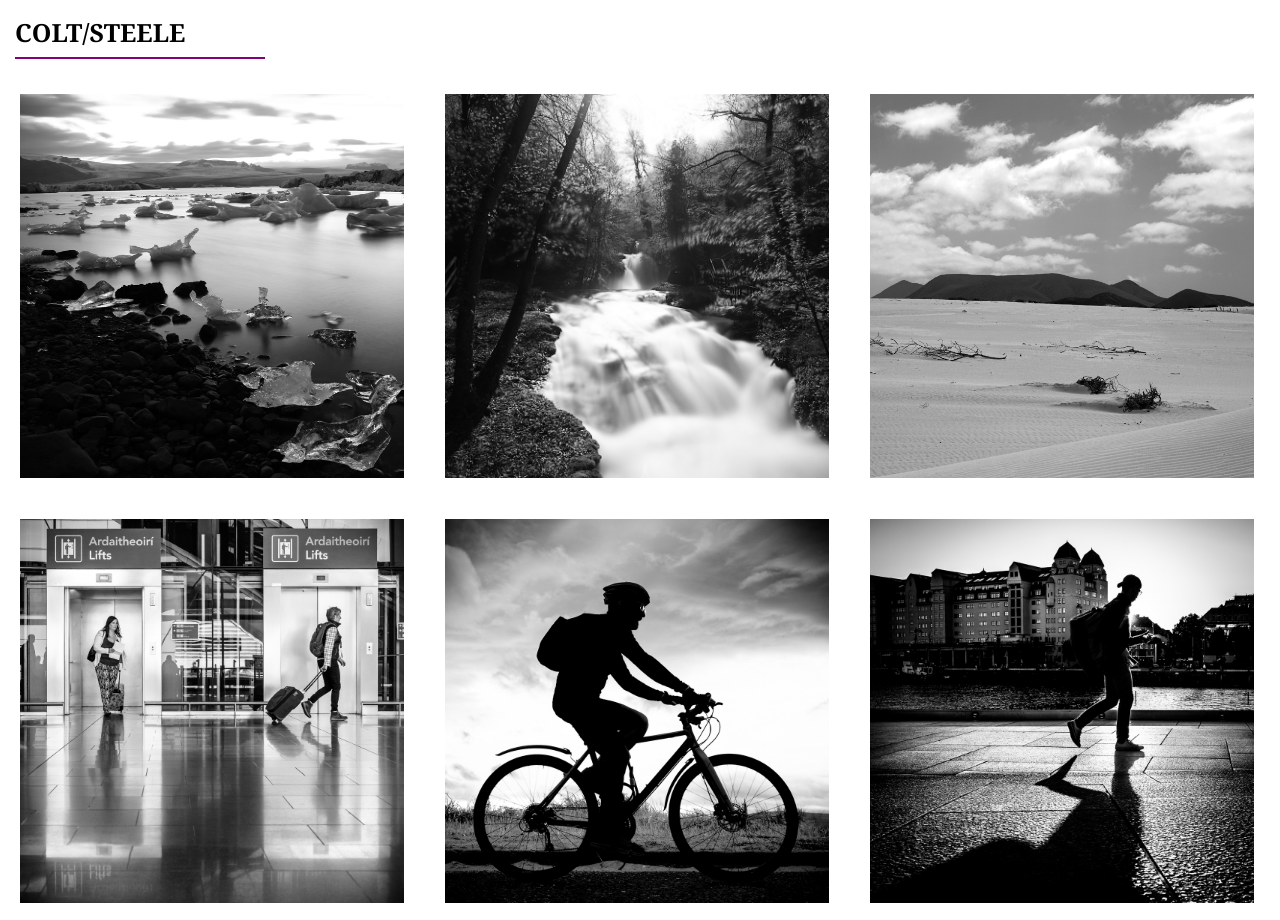
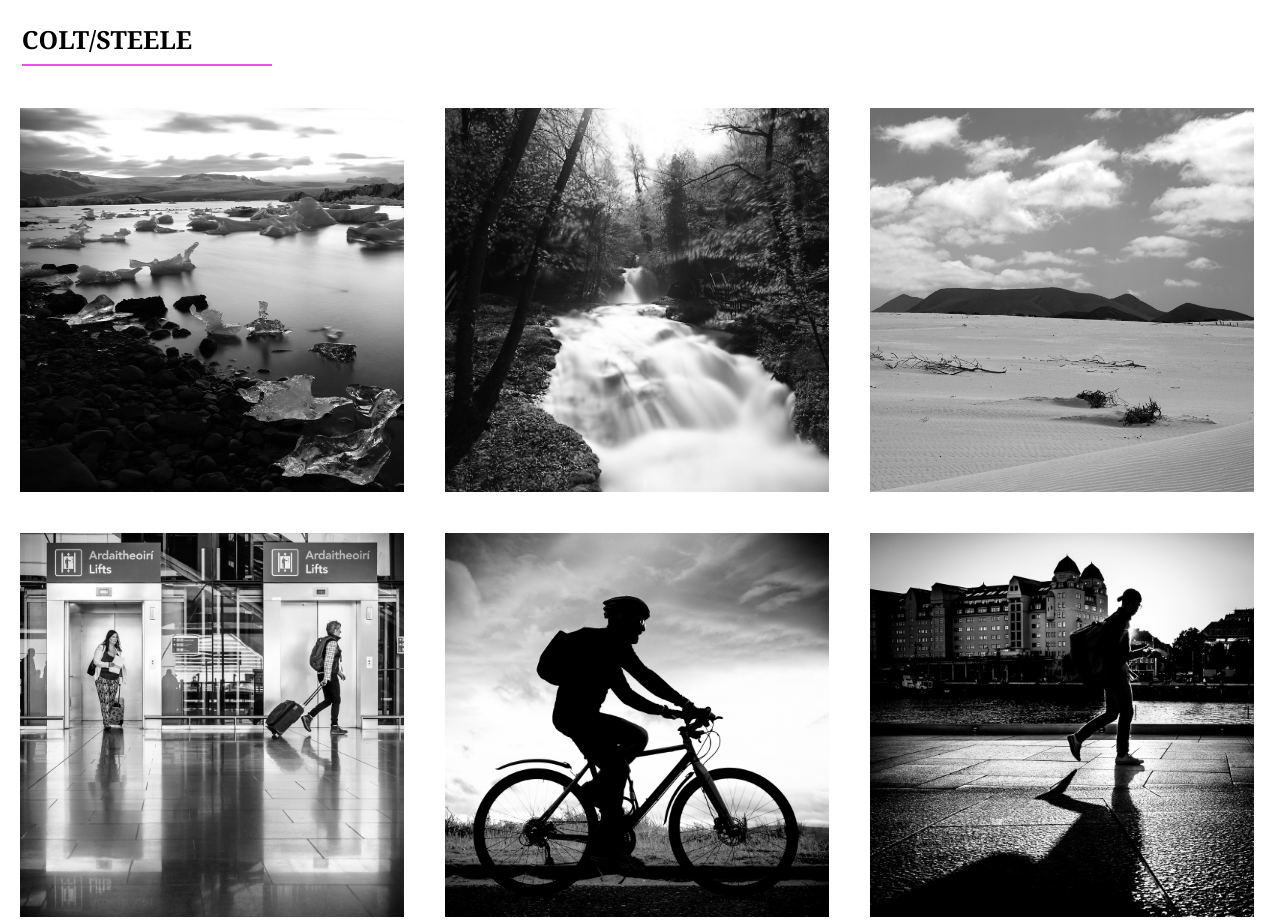
Before and after one commit to ItsCodeCorn/1092-1A-demo-409411336, a plain HTML site: page w02/imageGallery.html in a window 1280 px wide. Shown: the top 920 px of the page. Drawn offline with Linux system fonts and the light colour scheme.

Commit message:
little change on w02 p

```diff
--- a/w02/imageGallery.css
+++ b/w02/imageGallery.css
@@ -11,9 +11,9 @@ p {
     font-weight: 600;
     width: 250px;
 
-    border-bottom: 2px solid purple;
+    border-bottom: 2px solid rgb(235, 78, 235);
     padding-bottom: 8px;
-    margin: 15px;
+    margin: 1.7%;
 }
 
 .imagebox3,
```
